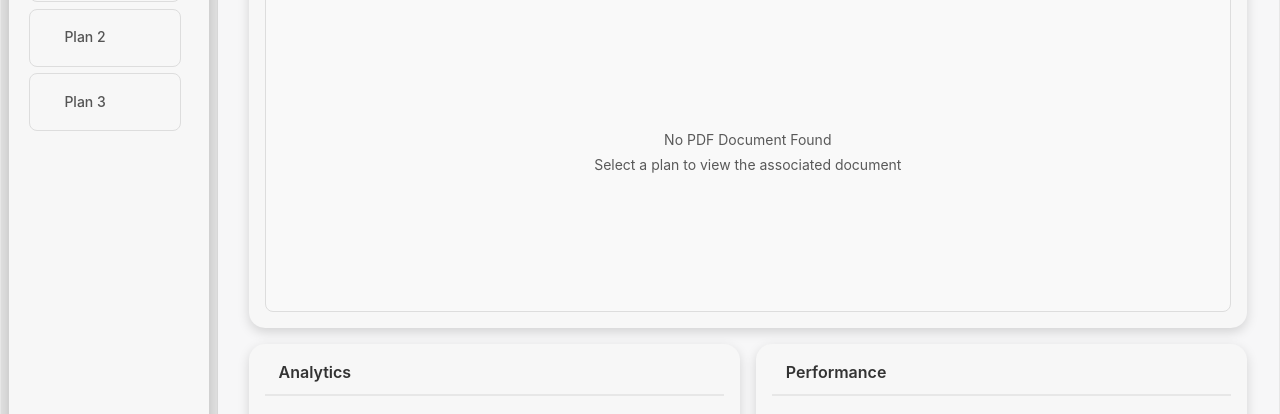
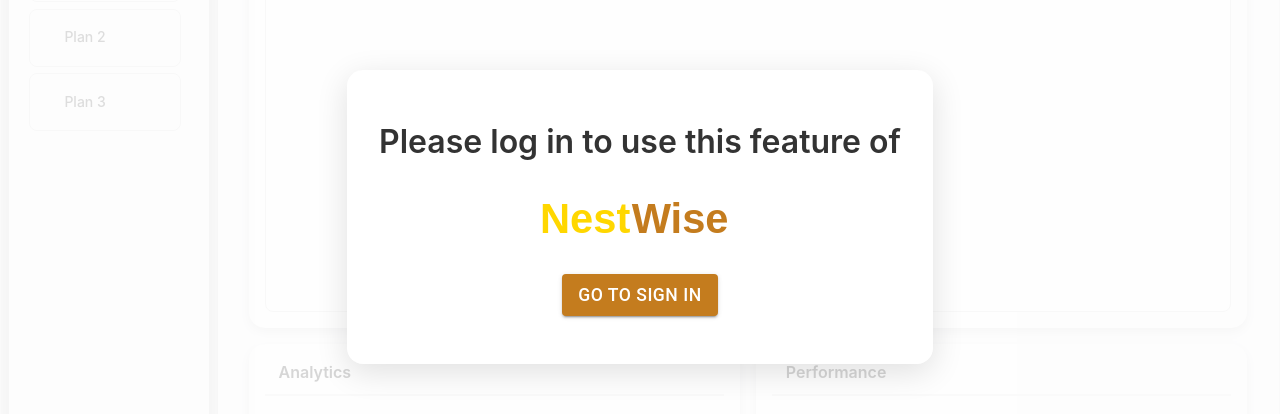
Before and after one commit to GarethNobleLFG/nestwise, a React (Create React App) app in the folder frontend/: page /myplans in a window 1280 px wide. Shown: the part 183-597 px from the top of the page. Built offline with nearby package versions, Linux system fonts and the light colour scheme; some icons are missing.

Commit message:
Added Protected Routes Component Feature, Fixed Login Bug.

```diff
--- a/frontend/src/App.js
+++ b/frontend/src/App.js
@@ -6,6 +6,7 @@
 import SignUp from './sign-up/SignUp';
 import PlannerBot from './planner-bot/PlannerBot'; // PlannerBot page
 import MyPlans from './my-plans/MyPlans'; // <-- import MyPlans page
+import ProtectedRoute from './protected-route/ProtectedRoute';
 
 function App() {
   return (
@@ -15,8 +16,8 @@
         <Route path="/" element={<MarketingPage />} />
         <Route path="/signin" element={<SignIn />} />
         <Route path="/signup" element={<SignUp />} />
-        <Route path="/plannerbot" element={<PlannerBot />} /> {/* PlannerBot route */}
-        <Route path="/myplans" element={<MyPlans />} /> {/* <-- MyPlans route */}
+        <Route path="/plannerbot" element={<ProtectedRoute>  <PlannerBot /> </ProtectedRoute> } /> {/* PlannerBot route PROTECTED */}
+        <Route path="/myplans" element={<ProtectedRoute>  <MyPlans />  </ProtectedRoute>} /> {/* <-- MyPlans route PROTECTED */}
         {/* Add more routes here as needed */}
       </Routes>
     </>
--- /dev/null
+++ b/frontend/src/protected-route/ProtectedRoute.js
@@ -0,0 +1,108 @@
+import React from 'react';
+import { useNavigate } from 'react-router-dom';
+import Button from '@mui/material/Button';
+import Zoom from '@mui/material/Zoom';
+import SitemarkIcon from './components/SitemarkIcon';
+
+
+export default function ProtectedRoute({ children }) {
+    const token = localStorage.getItem('access_token');
+    const navigate = useNavigate();
+    const [show, setShow] = React.useState(false);
+
+
+    React.useEffect(() => {
+        if (!token) setShow(true);
+        else setShow(false);
+    }, [token]);
+
+
+
+
+
+    return (
+        <>
+            {children}
+            {!token && (
+                <div
+                    style={{
+                        position: 'fixed',
+                        zIndex: 2000,
+                        top: 0,
+                        left: 0,
+                        width: '100vw',
+                        height: '100vh',
+                        background: 'rgba(255,255,255,0.8)', // or even lower
+                        display: 'flex',
+                        alignItems: 'center',
+                        justifyContent: 'center',
+                        pointerEvents: 'auto',
+                    }}
+                >
+                    <Zoom in={show} style={{ transitionDelay: show ? '100ms' : '0ms' }}>
+
+                        <div
+                            style={{
+                                textAlign: 'center',
+                                color: '#333',
+                                background: 'white',
+                                borderRadius: 16,
+                                boxShadow: '0 8px 32px rgba(0,0,0,0.12)',
+                                padding: '48px 32px',
+                                minWidth: 320,
+                                maxWidth: '90vw',
+                                animation: 'mui-bounce 0.7s cubic-bezier(.68,-0.55,.27,1.55)',
+                            }}
+                        >
+
+
+                            <style>
+                                {`
+                                    @keyframes mui-bounce {
+                                    0% { transform: scale(0.5); opacity: 0; }
+                                    60% { transform: scale(1.1); opacity: 1; }
+                                    80% { transform: scale(0.95); }
+                                    100% { transform: scale(1); }
+                                }
+                                `}
+                            </style>
+
+
+
+                            <div style={{ fontSize: '2rem', fontWeight: 600, marginBottom: 24 }}>
+                                Please log in to use this feature of
+                            </div>
+
+                            <div
+                                style={{
+                                    display: 'flex',
+                                    justifyContent: 'center',
+                                    alignItems: 'center',
+                                    fontSize: '2rem',
+                                    fontWeight: 600,
+                                    marginBottom: 24,
+                                }}
+                            >
+                            <SitemarkIcon></SitemarkIcon>
+                            </div>
+
+
+                            <Button
+                                variant="contained"
+                                color="primary"
+                                onClick={() => navigate('/signin')}
+                                sx={{
+                                    fontSize: '1.1rem',
+                                    fontWeight: 500,
+                                    backgroundColor: '#c47c1eff',
+                                    '&:hover': { backgroundColor: '#a05e13' }
+                                }}                            >
+                                Go to Sign In
+                            </Button>
+                        </div>
+                    </Zoom>
+                </div>
+            )}
+        </>
+    );
+}
--- /dev/null
+++ b/frontend/src/protected-route/components/SitemarkIcon.js
@@ -0,0 +1,40 @@
+import * as React from 'react';
+import SvgIcon from '@mui/material/SvgIcon';
+
+export default function NestWiseIcon() {
+  return (
+    <SvgIcon sx={{ height: 60, width: 200, mr: 0, display: 'block' }}>
+      <svg
+        width={120}
+        height={25}
+        viewBox="0 0 120 25"
+        fill="none"
+        xmlns="http://www.w3.org/2000/svg"
+      >
+        {/* "Nest" in Gold */}
+        <text
+          x="0"
+          y="20"
+          fill="#FFD700"
+          fontFamily="Arial, sans-serif"
+          fontSize="25"
+          fontWeight="bold"
+        >
+          Nest
+        </text>
+
+        {/* "Wise" in Light Brown */}
+        <text
+          x="55"
+          y="20"
+          fill="#c47c1eff"  // light brown / tan
+          fontFamily="Arial, sans-serif"
+          fontSize="25"
+          fontWeight="bold"
+        >
+          Wise
+        </text>
+      </svg>
+    </SvgIcon>
+  );
+}
--- a/frontend/src/sign-in/SignIn.js
+++ b/frontend/src/sign-in/SignIn.js
@@ -128,7 +128,6 @@
 
     const formData = new FormData(event.currentTarget);
     const userData = {
-      name: ('NestWise User'),
       email: formData.get('email'),
       password: formData.get('password'),
     };
@@ -144,10 +143,11 @@
 
       if (!response.ok) {
         const errorData = await response.json();
-        throw new Error(errorData.message || 'Failed to sign in');
+        throw new Error(errorData.detail || 'Failed to sign in');
       }
 
       const data = await response.json();
+      localStorage.setItem('access_token', data.access_token);
       console.log('Sign-in successful:', data);
 
 
--- a/frontend/src/sign-up/SignUp.js
+++ b/frontend/src/sign-up/SignUp.js
@@ -180,7 +180,7 @@
       setIsSuccess(true);
 
       setTimeout(() => {
-        navigate('/');
+        navigate('/signin');
       }, 1500);
 
 
@@ -214,7 +214,7 @@
           <Box sx={{ display: 'flex', flexDirection: 'column', alignItems: 'center', gap: 2 }}>
             <CircularProgress color="inherit" size={60} />
             <Typography variant="h6">Account Created Successfully!</Typography>
-            <Typography variant="body1">Redirecting to home page...</Typography>
+            <Typography variant="body1">Redirecting To Sign-In...</Typography>
           </Box>
         </Backdrop>
 
```
Also changed, not shown: 2 other files (tests, documents, lock files or other folders).
